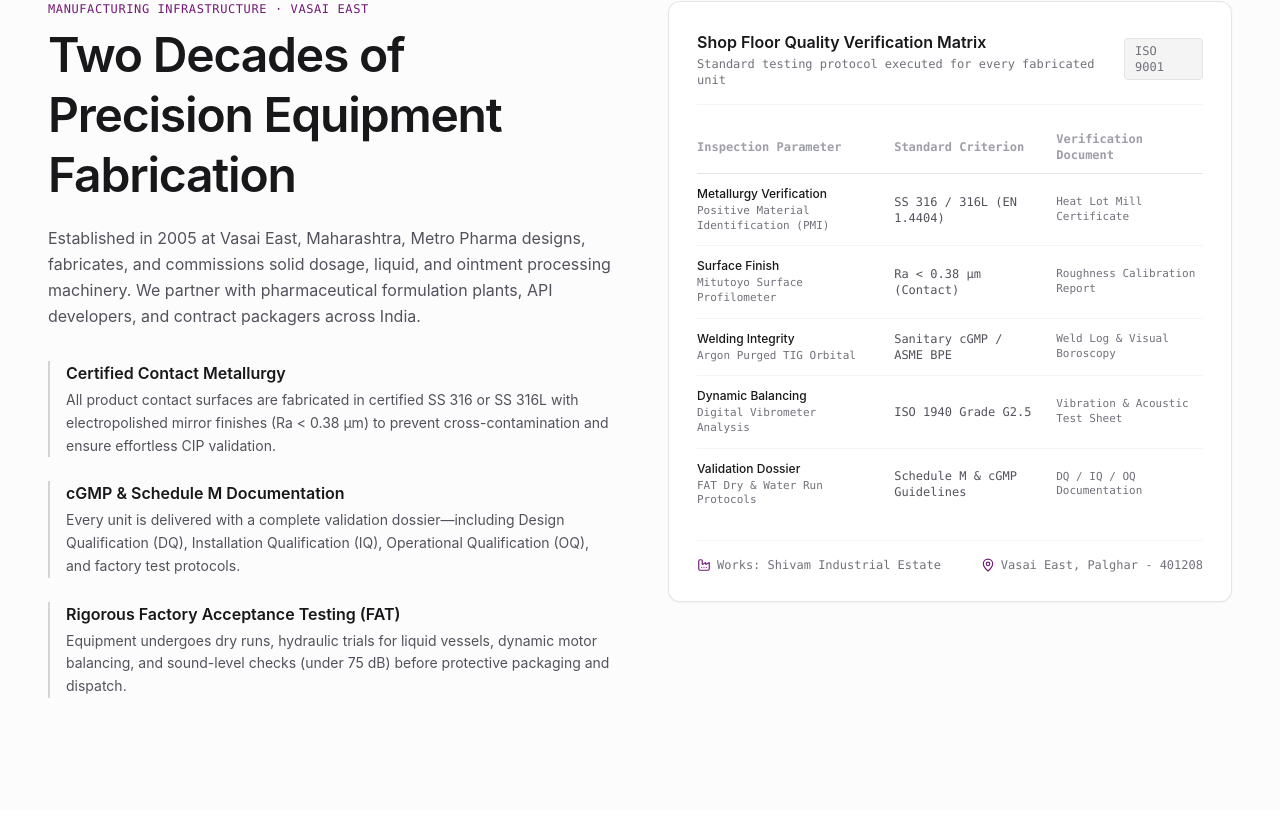
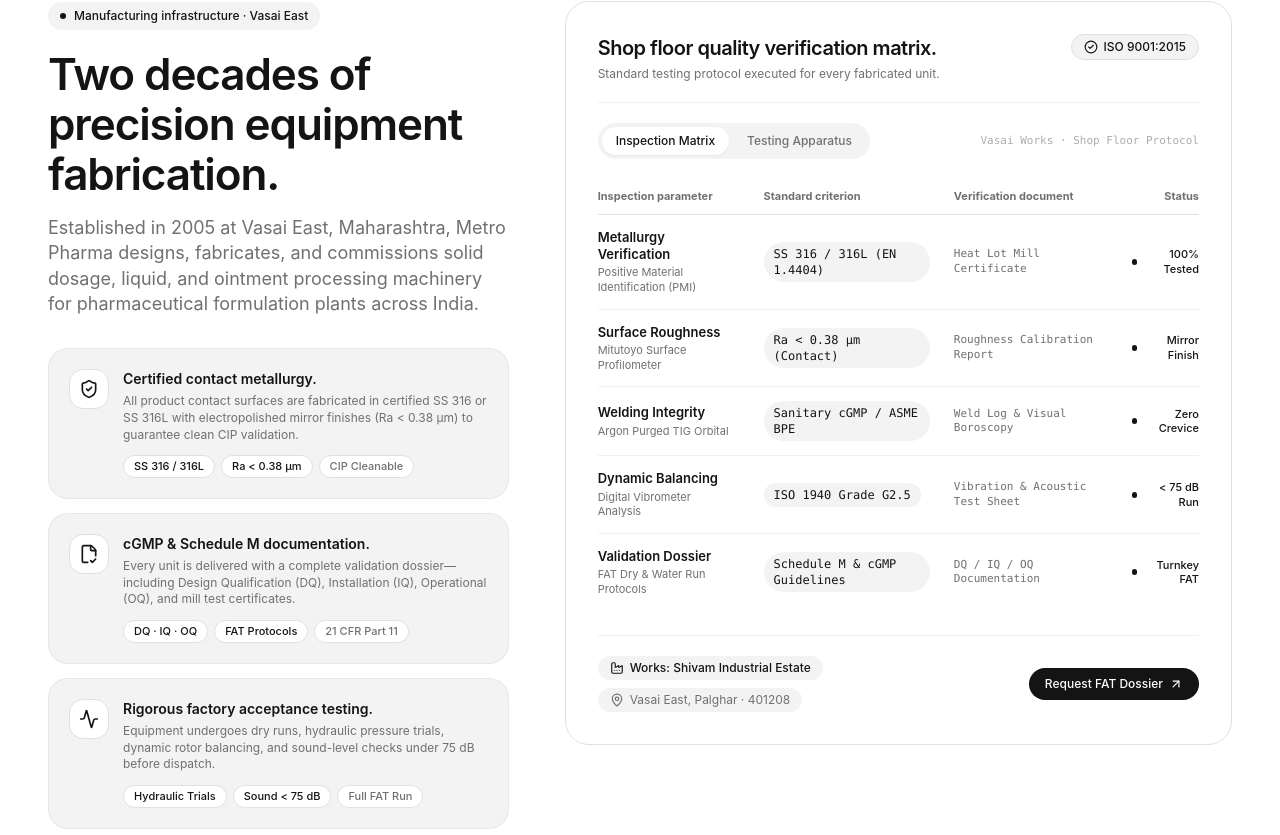
Before and after one commit to moazzam-07/metro-pharma, a Next.js app: page / in a window 1280 px wide. Shown: the part 9665-10500 px from the top of the page. Built offline with nearby package versions, Linux system fonts and the light colour scheme; a web font is replaced by a local one.

Commit message:
feat(heritage): apply Mobbin design language philosophy with 24px cards, stadium pills, and segmented control

```diff
--- a/src/components/Heritage.tsx
+++ b/src/components/Heritage.tsx
@@ -1,131 +1,307 @@
 "use client";
 
-import { Factory, MapPin } from "lucide-react";
+import { useState } from "react";
+import {
+  Factory,
+  MapPin,
+  ShieldCheck,
+  FileCheck2,
+  Activity,
+  ArrowUpRight,
+  Sliders,
+  CheckCircle2
+} from "lucide-react";
 
 export function Heritage() {
+  const [activeTab, setActiveTab] = useState<"qa" | "apparatus">("qa");
+
   const qaMatrix = [
     {
       test: "Metallurgy Verification",
       criterion: "SS 316 / 316L (EN 1.4404)",
       method: "Positive Material Identification (PMI)",
       document: "Heat Lot Mill Certificate",
+      status: "100% Tested",
     },
     {
-      test: "Surface Finish",
+      test: "Surface Roughness",
       criterion: "Ra < 0.38 µm (Contact)",
       method: "Mitutoyo Surface Profilometer",
       document: "Roughness Calibration Report",
+      status: "Mirror Finish",
     },
     {
       test: "Welding Integrity",
       criterion: "Sanitary cGMP / ASME BPE",
       method: "Argon Purged TIG Orbital",
       document: "Weld Log & Visual Boroscopy",
+      status: "Zero Crevice",
     },
     {
       test: "Dynamic Balancing",
       criterion: "ISO 1940 Grade G2.5",
       method: "Digital Vibrometer Analysis",
       document: "Vibration & Acoustic Test Sheet",
+      status: "< 75 dB Run",
     },
     {
       test: "Validation Dossier",
       criterion: "Schedule M & cGMP Guidelines",
       method: "FAT Dry & Water Run Protocols",
       document: "DQ / IQ / OQ Documentation",
+      status: "Turnkey FAT",
     },
   ];
 
+  const apparatusList = [
+    {
+      test: "Surface Profilometer",
+      criterion: "Mitutoyo SJ-210 (0.01 µm)",
+      method: "Diamond stylus contact tracing",
+      document: "NIST Calibration Certificate",
+      status: "Calibrated",
+    },
+    {
+      test: "PMI Alloy Analyzer",
+      criterion: "Thermo Scientific Niton XRF",
+      method: "Non-destructive spectrometry",
+      document: "Spectral Chemistry Log",
+      status: "Certified",
+    },
+    {
+      test: "Orbital Boroscope",
+      criterion: "Olympus IPLEX G Lite (HD)",
+      method: "Internal pipe weld root video",
+      document: "Digital Boroscopy Archive",
+      status: "Inspected",
+    },
+    {
+      test: "Hydrostatic Pressure Rig",
+      criterion: "Up to 10.0 Bar Static Hold",
+      method: "2-Hour holding pressure trial",
+      document: "Pressure Chart Recording",
+      status: "Zero Leak",
+    },
+    {
+      test: "Digital Vibrometer",
+      criterion: "Fluke 805 Vibration Meter",
+      method: "Bearing & rotational harmonic test",
+      document: "ISO Peak Velocity Log",
+      status: "Balanced",
+    },
+  ];
+
+  const activeRows = activeTab === "qa" ? qaMatrix : apparatusList;
+
   return (
-    <section className="py-20 sm:py-28 relative scroll-mt-28 bg-zinc-50/60" id="heritage">
+    <section className="py-20 sm:py-28 relative scroll-mt-28 bg-[#ffffff]" id="heritage">
       <div className="max-w-7xl mx-auto px-4 sm:px-6 md:px-12">
         <div className="grid grid-cols-1 lg:grid-cols-12 gap-12 lg:gap-14 items-start">
 
-          {/* Left Column: 20-Year Factory Track Record */}
-          <div className="lg:col-span-6">
-            <div className="text-xs font-mono font-medium text-[#701a75] uppercase tracking-wider mb-2">
-              Manufacturing Infrastructure · Vasai East
+          {/* Left Column: Factory Track Record in Mobbin Language */}
+          <div className="lg:col-span-5 flex flex-col justify-between">
+            <div>
+              {/* Stadium Pill Eyebrow */}
+              <div className="inline-flex items-center gap-2 px-3 py-1.5 rounded-full bg-[#f3f3f3] text-[#141414] text-xs font-medium mb-5">
+                <span className="w-1.5 h-1.5 rounded-full bg-[#141414]" />
+                <span>Manufacturing infrastructure · Vasai East</span>
               </div>
 
-            <h2 className="text-3xl sm:text-4xl md:text-5xl font-heading font-semibold tracking-tight text-zinc-900 leading-tight mb-5">
-              Two Decades of Precision Equipment Fabrication
+              {/* Headline with Terminal Period */}
+              <h2 className="text-3xl sm:text-4xl lg:text-[44px] font-semibold text-[#141414] tracking-tight leading-[1.13] mb-4">
+                Two decades of precision equipment fabrication.
               </h2>
 
-            <p className="text-base text-zinc-600 leading-relaxed mb-8">
-              Established in 2005 at Vasai East, Maharashtra, Metro Pharma designs, fabricates, and commissions solid dosage, liquid, and ointment processing machinery. We partner with pharmaceutical formulation plants, API developers, and contract packagers across India.
+              {/* Airy Subtitle */}
+              <p className="text-base sm:text-lg text-[#707070] leading-[1.4] font-normal mb-8 max-w-xl">
+                Established in 2005 at Vasai East, Maharashtra, Metro Pharma designs, fabricates, and commissions solid dosage, liquid, and ointment processing machinery for pharmaceutical formulation plants across India.
               </p>
 
-            <div className="space-y-6">
-              <div className="border-l-2 border-zinc-300 pl-4">
-                <h4 className="font-heading font-semibold text-base text-zinc-900 mb-1">
-                  Certified Contact Metallurgy
+              {/* 3 Pillars - Mobbin Feature Cards with 30% Squircle Icons */}
+              <div className="space-y-3.5">
+
+                {/* Pillar 01 */}
+                <div className="p-4 sm:p-5 rounded-[20px] bg-[#f3f3f3] border border-[#e0e0e0]/60 transition-colors">
+                  <div className="flex items-start gap-3.5">
+                    <div className="w-10 h-10 rounded-[14px] bg-[#ffffff] border border-[#e0e0e0] flex items-center justify-center shrink-0 text-[#141414]">
+                      <ShieldCheck className="w-5 h-5 text-[#141414]" />
+                    </div>
+                    <div>
+                      <h4 className="text-sm font-semibold text-[#141414] mb-1">
+                        Certified contact metallurgy.
                       </h4>
-                <p className="text-sm text-zinc-600 leading-relaxed">
-                  All product contact surfaces are fabricated in certified SS 316 or SS 316L with electropolished mirror finishes (Ra &lt; 0.38 µm) to prevent cross-contamination and ensure effortless CIP validation.
+                      <p className="text-xs text-[#707070] leading-[1.4] mb-3">
+                        All product contact surfaces are fabricated in certified SS 316 or SS 316L with electropolished mirror finishes (Ra &lt; 0.38 µm) to guarantee clean CIP validation.
                       </p>
+                      <div className="flex flex-wrap gap-1.5">
+                        <span className="px-2.5 py-0.5 rounded-full bg-[#ffffff] border border-[#e0e0e0] text-[11px] font-medium text-[#141414]">
+                          SS 316 / 316L
+                        </span>
+                        <span className="px-2.5 py-0.5 rounded-full bg-[#ffffff] border border-[#e0e0e0] text-[11px] font-medium text-[#141414]">
+                          Ra &lt; 0.38 µm
+                        </span>
+                        <span className="px-2.5 py-0.5 rounded-full bg-[#ffffff] border border-[#e0e0e0] text-[11px] font-medium text-[#707070]">
+                          CIP Cleanable
+                        </span>
                       </div>
-
-              <div className="border-l-2 border-zinc-300 pl-4">
-                <h4 className="font-heading font-semibold text-base text-zinc-900 mb-1">
-                  cGMP &amp; Schedule M Documentation
-                </h4>
-                <p className="text-sm text-zinc-600 leading-relaxed">
-                  Every unit is delivered with a complete validation dossier—including Design Qualification (DQ), Installation Qualification (IQ), Operational Qualification (OQ), and factory test protocols.
-                </p>
-              </div>
-
-              <div className="border-l-2 border-zinc-300 pl-4">
-                <h4 className="font-heading font-semibold text-base text-zinc-900 mb-1">
-                  Rigorous Factory Acceptance Testing (FAT)
-                </h4>
-                <p className="text-sm text-zinc-600 leading-relaxed">
-                  Equipment undergoes dry runs, hydraulic trials for liquid vessels, dynamic motor balancing, and sound-level checks (under 75 dB) before protective packaging and dispatch.
-                </p>
                     </div>
                   </div>
                 </div>
 
-          {/* Right Column: Factory QA Matrix Table */}
-          <div className="lg:col-span-6">
-            <div className="bg-white border border-zinc-200/90 rounded-xl p-6 sm:p-7 shadow-xs">
-              <div className="flex items-center justify-between pb-4 border-b border-zinc-100 mb-4">
+                {/* Pillar 02 */}
+                <div className="p-4 sm:p-5 rounded-[20px] bg-[#f3f3f3] border border-[#e0e0e0]/60 transition-colors">
+                  <div className="flex items-start gap-3.5">
+                    <div className="w-10 h-10 rounded-[14px] bg-[#ffffff] border border-[#e0e0e0] flex items-center justify-center shrink-0 text-[#141414]">
+                      <FileCheck2 className="w-5 h-5 text-[#141414]" />
+                    </div>
                     <div>
-                  <h3 className="text-base font-heading font-semibold text-zinc-900">
-                    Shop Floor Quality Verification Matrix
+                      <h4 className="text-sm font-semibold text-[#141414] mb-1">
+                        cGMP &amp; Schedule M documentation.
+                      </h4>
+                      <p className="text-xs text-[#707070] leading-[1.4] mb-3">
+                        Every unit is delivered with a complete validation dossier—including Design Qualification (DQ), Installation (IQ), Operational (OQ), and mill test certificates.
+                      </p>
+                      <div className="flex flex-wrap gap-1.5">
+                        <span className="px-2.5 py-0.5 rounded-full bg-[#ffffff] border border-[#e0e0e0] text-[11px] font-medium text-[#141414]">
+                          DQ · IQ · OQ
+                        </span>
+                        <span className="px-2.5 py-0.5 rounded-full bg-[#ffffff] border border-[#e0e0e0] text-[11px] font-medium text-[#141414]">
+                          FAT Protocols
+                        </span>
+                        <span className="px-2.5 py-0.5 rounded-full bg-[#ffffff] border border-[#e0e0e0] text-[11px] font-medium text-[#707070]">
+                          21 CFR Part 11
+                        </span>
+                      </div>
+                    </div>
+                  </div>
+                </div>
+
+                {/* Pillar 03 */}
+                <div className="p-4 sm:p-5 rounded-[20px] bg-[#f3f3f3] border border-[#e0e0e0]/60 transition-colors">
+                  <div className="flex items-start gap-3.5">
+                    <div className="w-10 h-10 rounded-[14px] bg-[#ffffff] border border-[#e0e0e0] flex items-center justify-center shrink-0 text-[#141414]">
+                      <Activity className="w-5 h-5 text-[#141414]" />
+                    </div>
+                    <div>
+                      <h4 className="text-sm font-semibold text-[#141414] mb-1">
+                        Rigorous factory acceptance testing.
+                      </h4>
+                      <p className="text-xs text-[#707070] leading-[1.4] mb-3">
+                        Equipment undergoes dry runs, hydraulic pressure trials, dynamic rotor balancing, and sound-level checks under 75 dB before dispatch.
+                      </p>
+                      <div className="flex flex-wrap gap-1.5">
+                        <span className="px-2.5 py-0.5 rounded-full bg-[#ffffff] border border-[#e0e0e0] text-[11px] font-medium text-[#141414]">
+                          Hydraulic Trials
+                        </span>
+                        <span className="px-2.5 py-0.5 rounded-full bg-[#ffffff] border border-[#e0e0e0] text-[11px] font-medium text-[#141414]">
+                          Sound &lt; 75 dB
+                        </span>
+                        <span className="px-2.5 py-0.5 rounded-full bg-[#ffffff] border border-[#e0e0e0] text-[11px] font-medium text-[#707070]">
+                          Full FAT Run
+                        </span>
+                      </div>
+                    </div>
+                  </div>
+                </div>
+
+              </div>
+            </div>
+          </div>
+
+          {/* Right Column: Mobbin-Style Quality Verification Matrix */}
+          <div className="lg:col-span-7">
+            <div className="bg-[#ffffff] border border-[#e0e0e0] rounded-[24px] p-6 sm:p-8 shadow-none">
+
+              {/* Header Bar */}
+              <div className="flex flex-wrap items-start justify-between gap-4 pb-5 border-b border-[#f0f0f0]">
+                <div>
+                  <h3 className="text-lg sm:text-xl font-semibold text-[#141414] tracking-tight">
+                    Shop floor quality verification matrix.
                   </h3>
-                  <p className="text-xs text-zinc-500 font-mono mt-0.5">
-                    Standard testing protocol executed for every fabricated unit
+                  <p className="text-xs text-[#707070] mt-1">
+                    Standard testing protocol executed for every fabricated unit.
                   </p>
                 </div>
-                <span className="text-xs font-mono text-zinc-500 bg-zinc-100 border border-zinc-200 px-2.5 py-1 rounded">
-                  ISO 9001
+
+                {/* Mobbin Stadium Pill Badge */}
+                <span className="inline-flex items-center gap-1.5 px-3 py-1 rounded-full bg-[#f3f3f3] border border-[#e0e0e0] text-[#141414] text-xs font-medium">
+                  <CheckCircle2 className="w-3.5 h-3.5 text-[#141414]" />
+                  <span>ISO 9001:2015</span>
                 </span>
               </div>
 
-              {/* Technical Inspection Table - Touch scrollable on mobile */}
+              {/* Mobbin Segmented Control Pill Toggle */}
+              <div className="my-5 flex items-center justify-between flex-wrap gap-3">
+                <div className="p-1 rounded-full bg-[#f3f3f3] inline-flex gap-1">
+                  <button
+                    type="button"
+                    onClick={() => setActiveTab("qa")}
+                    className={`px-3.5 py-1.5 rounded-full text-xs font-medium transition-all cursor-pointer ${
+                      activeTab === "qa"
+                        ? "bg-[#ffffff] text-[#141414] shadow-xs"
+                        : "text-[#707070] hover:text-[#141414]"
+                    }`}
+                  >
+                    Inspection Matrix
+                  </button>
+                  <button
+                    type="button"
+                    onClick={() => setActiveTab("apparatus")}
+                    className={`px-3.5 py-1.5 rounded-full text-xs font-medium transition-all cursor-pointer ${
+                      activeTab === "apparatus"
+                        ? "bg-[#ffffff] text-[#141414] shadow-xs"
+                        : "text-[#707070] hover:text-[#141414]"
+                    }`}
+                  >
+                    Testing Apparatus
+                  </button>
+                </div>
+
+                <div className="text-[11px] font-mono text-[#adadad] hidden sm:block">
+                  Vasai Works · Shop Floor Protocol
+                </div>
+              </div>
+
+              {/* Technical Inspection Table in Mobbin compare-table style */}
               <div className="overflow-x-auto touch-scroll no-scrollbar -mx-2 px-2 sm:mx-0 sm:px-0">
-                <table className="w-full min-w-[500px] text-left text-xs border-collapse font-mono">
+                <table className="w-full min-w-[520px] text-left text-xs border-collapse">
                   <thead>
-                    <tr className="border-b border-zinc-200 text-zinc-400 font-medium">
-                      <th className="py-2.5 pr-3">Inspection Parameter</th>
-                      <th className="py-2.5 px-3">Standard Criterion</th>
-                      <th className="py-2.5 pl-3">Verification Document</th>
+                    <tr className="border-b border-[#e0e0e0] text-[#707070] text-[11px] font-medium">
+                      <th className="py-2.5 pr-4">
+                        {activeTab === "qa" ? "Inspection parameter" : "Test instrument"}
+                      </th>
+                      <th className="py-2.5 px-3">Standard criterion</th>
+                      <th className="py-2.5 px-3">Verification document</th>
+                      <th className="py-2.5 pl-3 text-right">Status</th>
                     </tr>
                   </thead>
-                  <tbody className="divide-y divide-zinc-100 text-zinc-700">
-                    {qaMatrix.map((item, idx) => (
-                      <tr key={idx} className="hover:bg-zinc-50/70 transition-colors">
-                        <td className="py-3 pr-3 font-medium text-zinc-900 font-sans">
+                  <tbody className="divide-y divide-[#f0f0f0]">
+                    {activeRows.map((item, idx) => (
+                      <tr
+                        key={idx}
+                        className="hover:bg-[#f3f3f3]/60 transition-colors"
+                      >
+                        <td className="py-3.5 pr-4">
+                          <span className="block font-semibold text-[#141414] text-xs sm:text-[13px]">
                             {item.test}
-                          <span className="block text-[11px] text-zinc-500 font-mono mt-0.5">
+                          </span>
+                          <span className="block text-[11px] text-[#707070] mt-0.5">
                             {item.method}
                           </span>
                         </td>
-                        <td className="py-3 px-3 text-zinc-600">
+                        <td className="py-3.5 px-3">
+                          <span className="inline-block px-2.5 py-1 rounded-full bg-[#f3f3f3] text-[#141414] text-xs font-mono font-medium">
                             {item.criterion}
+                          </span>
                         </td>
-                        <td className="py-3 pl-3 text-zinc-500 text-[11px]">
+                        <td className="py-3.5 px-3 text-[#707070] text-[11px] font-mono">
                           {item.document}
+                        </td>
+                        <td className="py-3.5 pl-3 text-right">
+                          <span className="inline-flex items-center gap-1 text-[11px] font-medium text-[#141414]">
+                            <span className="w-1.5 h-1.5 rounded-full bg-[#141414]" />
+                            {item.status}
+                          </span>
                         </td>
                       </tr>
                     ))}
@@ -133,16 +309,32 @@
                 </table>
               </div>
 
-              <div className="pt-4 border-t border-zinc-100 mt-5 flex flex-wrap justify-between items-center text-xs text-zinc-500 gap-2 font-mono">
-                <span className="flex items-center gap-1.5">
-                  <Factory className="w-3.5 h-3.5 text-[#701a75]" />
-                  Works: Shivam Industrial Estate
-                </span>
-                <span className="flex items-center gap-1.5">
-                  <MapPin className="w-3.5 h-3.5 text-[#701a75]" />
-                  Vasai East, Palghar - 401208
-                </span>
+              {/* Bottom Metadata & Primary Action Pill */}
+              <div className="pt-5 border-t border-[#f0f0f0] mt-6 flex flex-col sm:flex-row sm:items-center justify-between gap-4">
+                <div className="flex flex-wrap items-center gap-2">
+                  <div className="inline-flex items-center gap-1.5 px-3 py-1 rounded-full bg-[#f3f3f3] text-[#141414] text-xs font-medium">
+                    <Factory className="w-3.5 h-3.5 text-[#141414]" />
+                    <span>Works: Shivam Industrial Estate</span>
                   </div>
+                  <div className="inline-flex items-center gap-1.5 px-3 py-1 rounded-full bg-[#f3f3f3] text-[#707070] text-xs">
+                    <MapPin className="w-3.5 h-3.5 text-[#707070]" />
+                    <span>Vasai East, Palghar · 401208</span>
+                  </div>
+                </div>
+
+                {/* Mobbin button-primary stadium CTA pill */}
+                <button
+                  type="button"
+                  onClick={() => {
+                    document.getElementById("contact")?.scrollIntoView({ behavior: "smooth" });
+                  }}
+                  className="inline-flex items-center justify-center gap-1.5 px-4 py-2 rounded-full bg-[#141414] hover:bg-[#262626] text-white text-xs font-medium transition-colors cursor-pointer active:scale-[0.98] shrink-0"
+                >
+                  <span>Request FAT Dossier</span>
+                  <ArrowUpRight className="w-3.5 h-3.5" />
+                </button>
+              </div>
+
             </div>
           </div>
 
```
Lines whose indentation alone changed are shown as unchanged.
